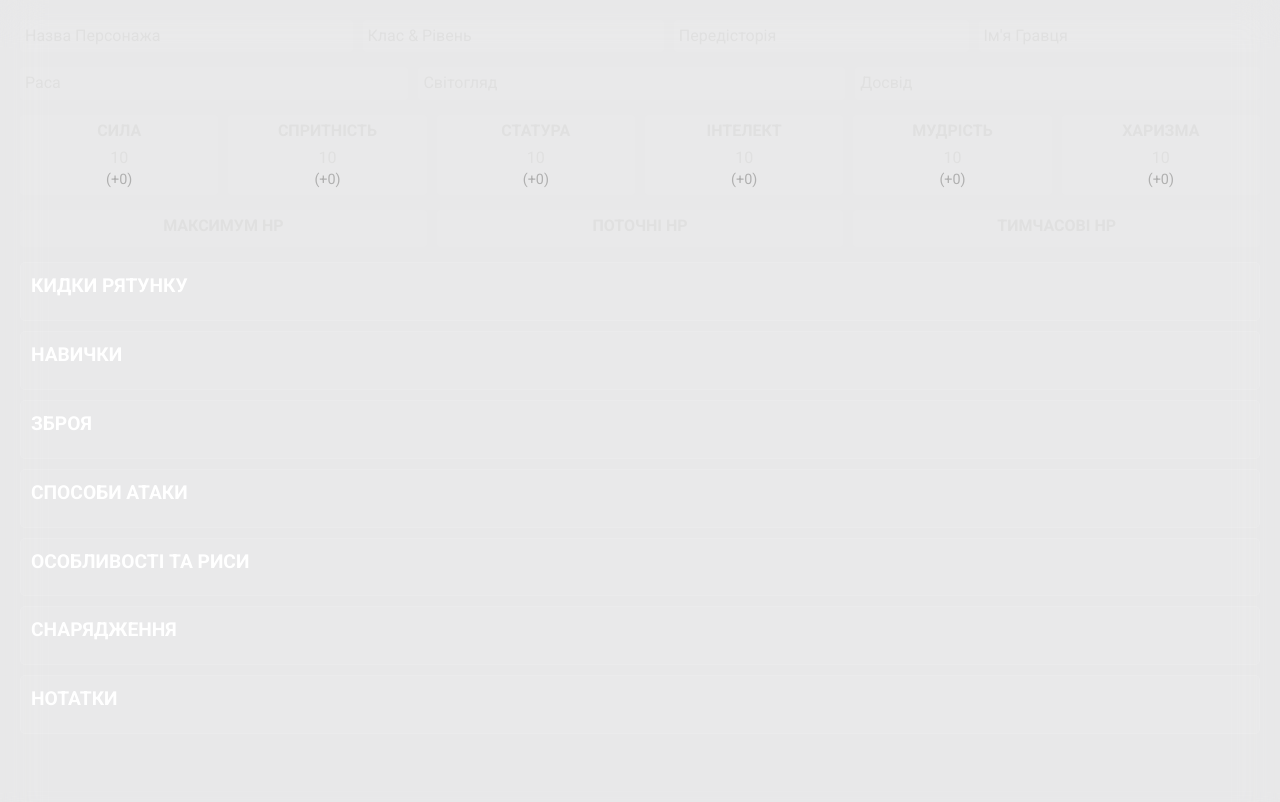
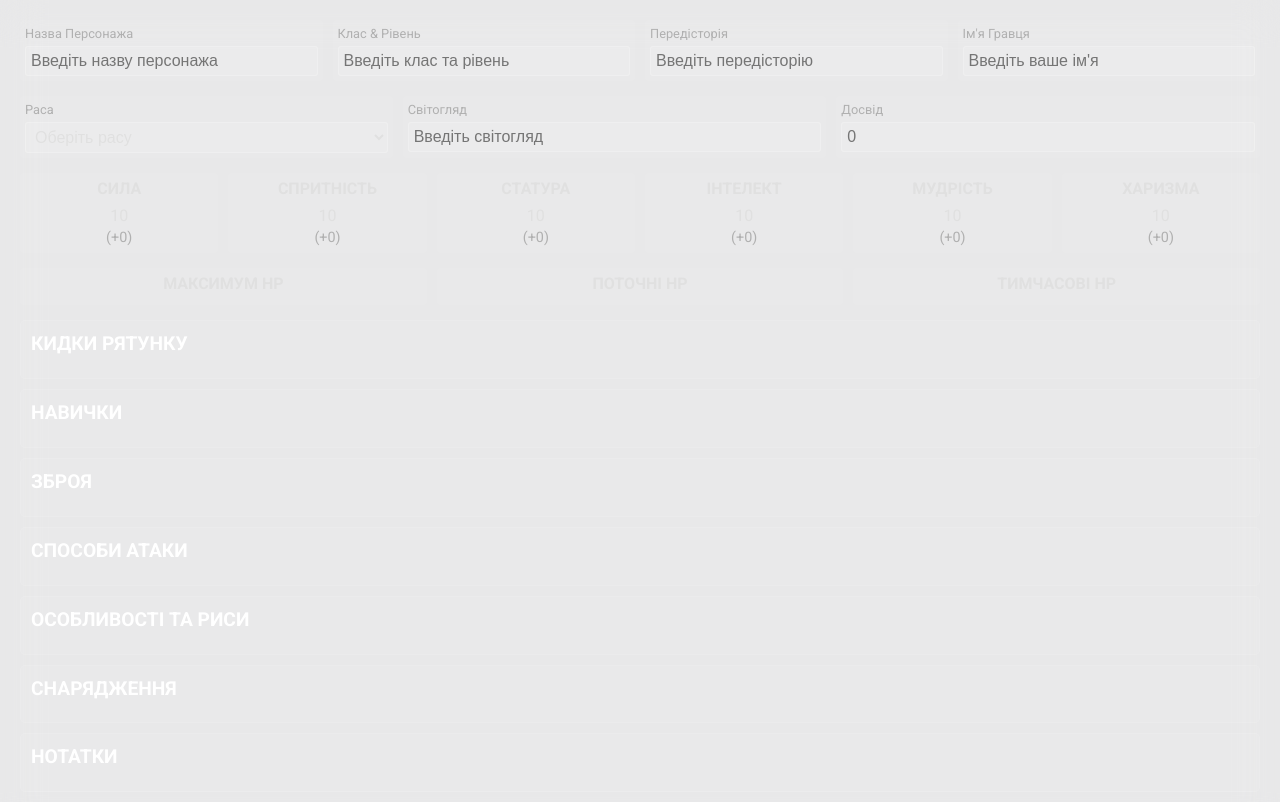
Before and after one commit to Darqie/owlbear-rodeo-hello-extension, a browser extension: page index.html in a window 1280 px wide. Drawn offline with Linux system fonts and the light colour scheme.

Commit message:
Update index.html

```diff
--- a/index.html
+++ b/index.html
@@ -43,6 +43,32 @@
             padding: 5px;
             background-color: rgba(255, 255, 255, 0.05);
             border-radius: 3px;
+            display: flex; /* Додаємо flex для вирівнювання вмісту */
+            flex-direction: column; /* Елементи всередині стовпцем */
+        }
+
+        .header-item label {
+            font-size: 0.8em;
+            color: #b0b0b0;
+            margin-bottom: 3px;
+        }
+
+        .header-item input[type="text"],
+        .header-item select {
+            width: 100%;
+            padding: 5px;
+            background-color: rgba(255, 255, 255, 0.1); /* Напівпрозорий фон для полів */
+            border: 1px solid rgba(255, 255, 255, 0.2);
+            border-radius: 3px;
+            color: #e0e0e0; /* Колір тексту в полях */
+            font-size: 1em;
+            box-sizing: border-box; /* Враховує padding та border у загальній ширині */
+        }
+
+        .header-item input[type="text"]:focus,
+        .header-item select:focus {
+            outline: none;
+            border-color: #4CAF50; /* Зелена облямівка при фокусі */
         }
 
         .ability-scores {
@@ -100,16 +126,86 @@
 </head>
 <body>
     <div class="header-block">
-        <div class="header-item">Назва Персонажа</div>
-        <div class="header-item">Клас & Рівень</div>
-        <div class="header-item">Передісторія</div>
-        <div class="header-item">Ім'я Гравця</div>
+        <div class="header-item">
+            <label for="characterName">Назва Персонажа</label>
+            <input type="text" id="characterName" placeholder="Введіть назву персонажа">
+        </div>
+        <div class="header-item">
+            <label for="characterClassLevel">Клас & Рівень</label>
+            <input type="text" id="characterClassLevel" placeholder="Введіть клас та рівень">
+        </div>
+        <div class="header-item">
+            <label for="background">Передісторія</label>
+            <input type="text" id="background" placeholder="Введіть передісторію">
+        </div>
+        <div class="header-item">
+            <label for="playerName">Ім'я Гравця</label>
+            <input type="text" id="playerName" placeholder="Введіть ваше ім'я">
+        </div>
     </div>
 
     <div class="header-block">
-        <div class="header-item">Раса</div>
-        <div class="header-item">Світогляд</div>
-        <div class="header-item">Досвід</div>
+        <div class="header-item">
+            <label for="characterRace">Раса</label>
+            <select id="characterRace">
+                <option value="">Оберіть расу</option>
+                <option value="human">Людина</option>
+                <option value="elf">Ельф</option>
+                <option value="dwarf">Гном</option>
+                <option value="halfling">Гафлінг</option>
+                <option value="dragonborn">Драконороджений</option>
+                <option value="gnome">Гном</option>
+                <option value="half-elf">Напівельф</option>
+                <option value="half-orc">Напіворк</option>
+                <option value="tiefling">Тіфлінг</option>
+                <option value="aarakocra">Ааракокра</option>
+                <option value="genasi">Генасі</option>
+                <option value="goliath">Голіаф</option>
+                <option value="lizardfolk">Ящер</option>
+                <option value="tabaxi">Табаксі</option>
+                <option value="kenku">Кенку</option>
+                <option value="firbolg">Фірболг</option>
+                <option value="gith">Гіт</option>
+                <option value="yuan-ti">Юань-ті</option>
+                <option value="bugbear">Багбір</option>
+                <option value="goblin">Гоблін</option>
+                <option value="hobgoblin">Хобгоблін</option>
+                <option value="kobold">Кобольд</option>
+                <option value="orc">Орк</option>
+                <option value="grung">Ґрунґ</option>
+                <option value="tortle">Тортл</option>
+                <option value="leonin">Леонін</option>
+                <option value="satyr">Сатир</option>
+                <option value="changeling">Ченджлінг</option>
+                <option value="kalashtar">Калаштар</option>
+                <option value="shifter">Шифтер</option>
+                <option value="warforged">Варфорджд</option>
+                <option value="vedalken">Ведалкен</option>
+                <option value="loxodon">Локсодон</option>
+                <option value="simic-hybrid">Симік-гібрид</option>
+                <option value="centaur">Кентавр</option>
+                <option value="minotaur">Мінотавр</option>
+                <option value="verdan">Вердан</option>
+                <option value="locathah">Локатах</option>
+                <option value="grung">Ґрунґ</option>
+                <option value="owlin">Аулін</option>
+                <option value="plasmoid">Плазмоїд</option>
+                <option value="thri-kreen">Трі-крін</option>
+                <option value="autognome">Автогном</option>
+                <option value="fairy">Фея</option>
+                <option value="harengon">Харенгон</option>
+                <option value="kender">Кендер</option>
+                <option value="minotaur">Мінотавр</option>
+            </select>
+        </div>
+        <div class="header-item">
+            <label for="alignment">Світогляд</label>
+            <input type="text" id="alignment" placeholder="Введіть світогляд">
+        </div>
+        <div class="header-item">
+            <label for="experiencePoints">Досвід</label>
+            <input type="text" id="experiencePoints" placeholder="0">
+        </div>
     </div>
 
     <div class="ability-scores">
```
